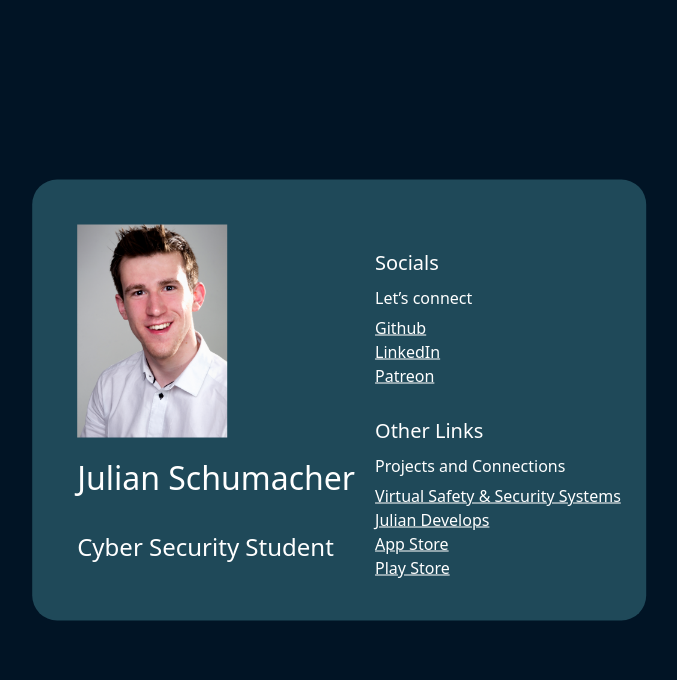
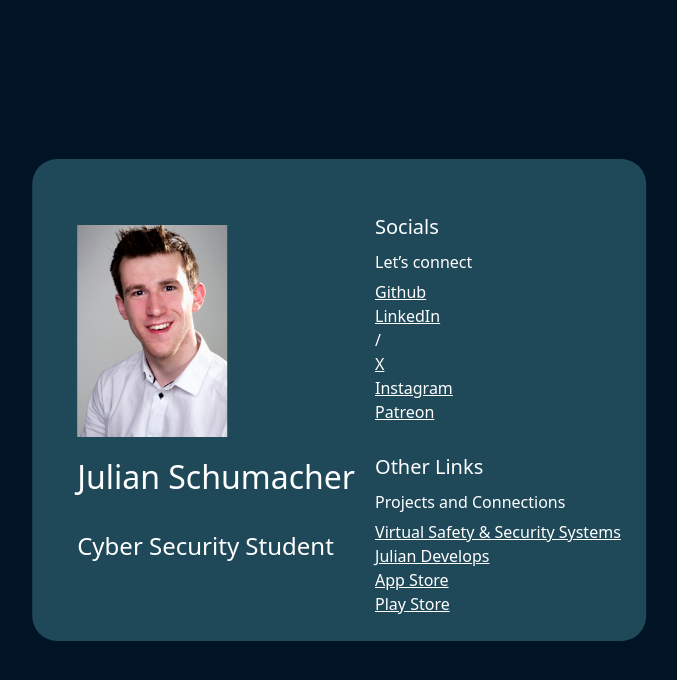
Before and after one commit to Julessh05/Website, a Next.js app in the folder personal-website/: page / in a window 1280 px wide. Shown: the top 680 px of the page, without its empty margins (301-978 px from the left). Built offline with nearby package versions, Linux system fonts and the light colour scheme.

Commit message:
Try to fix issue

```diff
--- a/personal-website/src/app/globals.scss
+++ b/personal-website/src/app/globals.css
@@ -1,8 +1,6 @@
 @import "tailwindcss";
 
 :root {
-  // Color Ideas: https://www.picmonkey.com/blog/website-color-schemes#sophisticated-website-color-schemes
-  // https://www.awwwards.com/sites/moooi-digital-flagship-store
   --foreground-rgb-white: rgb(255, 255, 255);
   --foreground-rgb-black: rgb(50, 50, 50);
   --background-rgb-light: rgb(211, 211, 211);
--- a/personal-website/src/app/layout.tsx
+++ b/personal-website/src/app/layout.tsx
@@ -1,6 +1,6 @@
 import type { Metadata } from "next";
 import { Inter } from "next/font/google";
-import "./globals.scss";
+import "./globals.css";
 import React from "react";
 
 const _ = Inter({ subsets: ["latin"] });
--- a/personal-website/src/app/page.tsx
+++ b/personal-website/src/app/page.tsx
@@ -36,16 +36,16 @@ export default function Home() {
                     LinkedIn
                   </Link>
                 </li>
-                {/* <li>
-                  <Link href="https://x.com/Julessh05" target="_blank">
+                /<li>
+                  < Link href="https://x.com/julian_develops" target="_blank">
                     X
                   </Link>
                 </li>
                 <li>
-                  <Link href="https://instagram.com/Julessh05" target="_blank">
+                  <Link href="https://instagram.com/juliandevelops" target="_blank">
                     Instagram
                   </Link>
-                </li> */}
+                </li>
                 <li>
                   <Link
                     href="https://www.patreon.com/juliandevelops"
@@ -68,7 +68,7 @@ export default function Home() {
                   </Link>
                 </li>
                 <li>
-                <Link
+                  <Link
                     href="https://juliandevelops.com"
                     target="_blank"
                   >
@@ -95,7 +95,7 @@ export default function Home() {
             </div>
           </div>
         </div>
-      </div>
-    </main>
+      </div >
+    </main >
   );
 }
```
